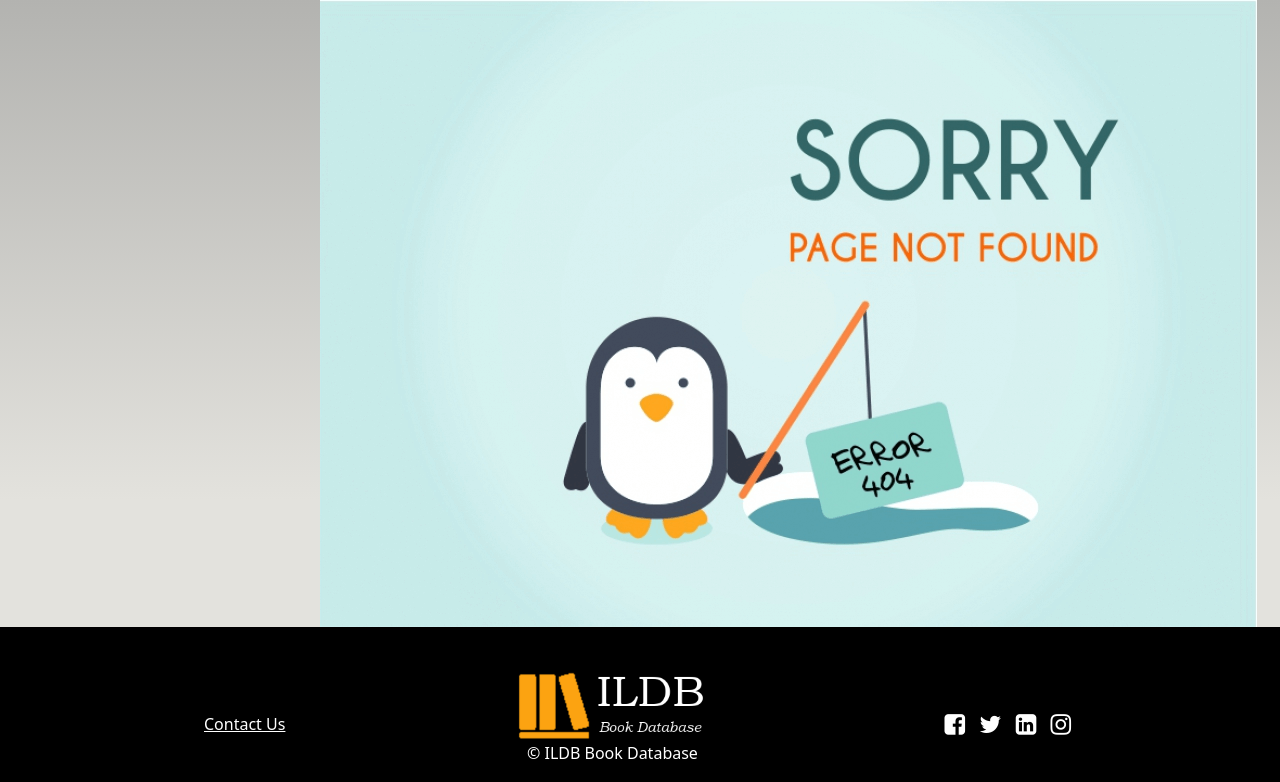
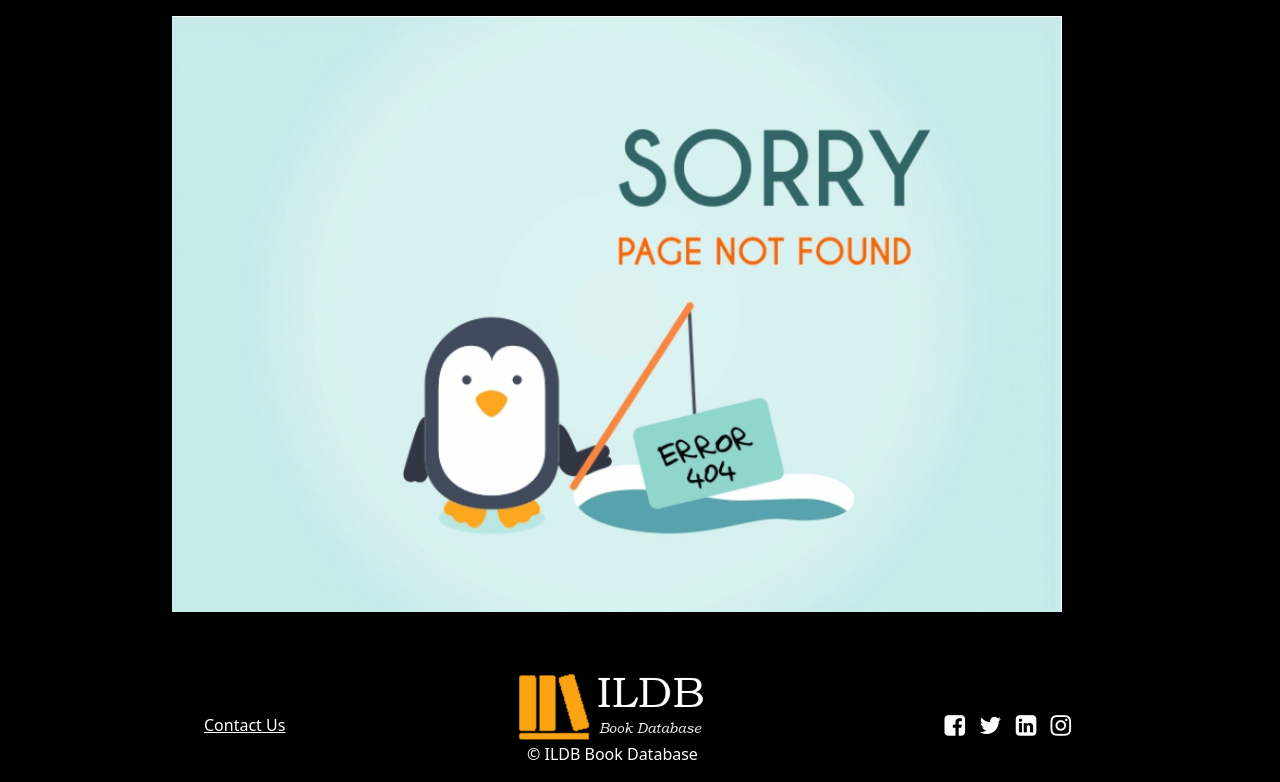
Before and after one commit to Alicia-Toom/Webbramverk-Projekt-Grupp-5, a Python web app: template App/Viewer/templates/404.html in a window 1280 px wide. Shown: the part 116-898 px from the top of the page. Before the commit the page ends 875 px from the top, so only its background shows below. Run offline with Jinja, Linux system fonts and the light colour scheme; the template is opened without the code that fills it, so the values that code supplies are empty.

Commit message:
minor changes to 404

```diff
--- a/App/Viewer/app.py
+++ b/App/Viewer/app.py
@@ -42,7 +42,7 @@ def index():
 
 
 @app.errorhandler(404)
-def page_not_found(e):
+def page_not_found(error):
     return render_template('404.html'), 404
 
 
--- a/App/Viewer/templates/404.html
+++ b/App/Viewer/templates/404.html
@@ -1,18 +1,21 @@
 {% extends "base.html" %}
 {% block head %}
+    <title>Page not found</title>
     <style>
-        .center {
-            display: block;
+        #body-content {
             margin-left: auto;
             margin-right: auto;
-            width: 50%;
         }
-
+        #content {
+            background: black;
+        }
     </style>
 {% endblock %}
 
 {% block content %}
-    <div class="center">
-    <img src="{{ url_for('static', filename='images/404.png')}}">
+    <div class="d-flex flex-column" id="content-wrapper">
+        <div class="card-body" id="body-content">
+            <img src="{{ url_for('static', filename='images/404.png')}}" width="95%", heigh="95%">
+        </div>
     </div>
 {%  endblock %}
```
